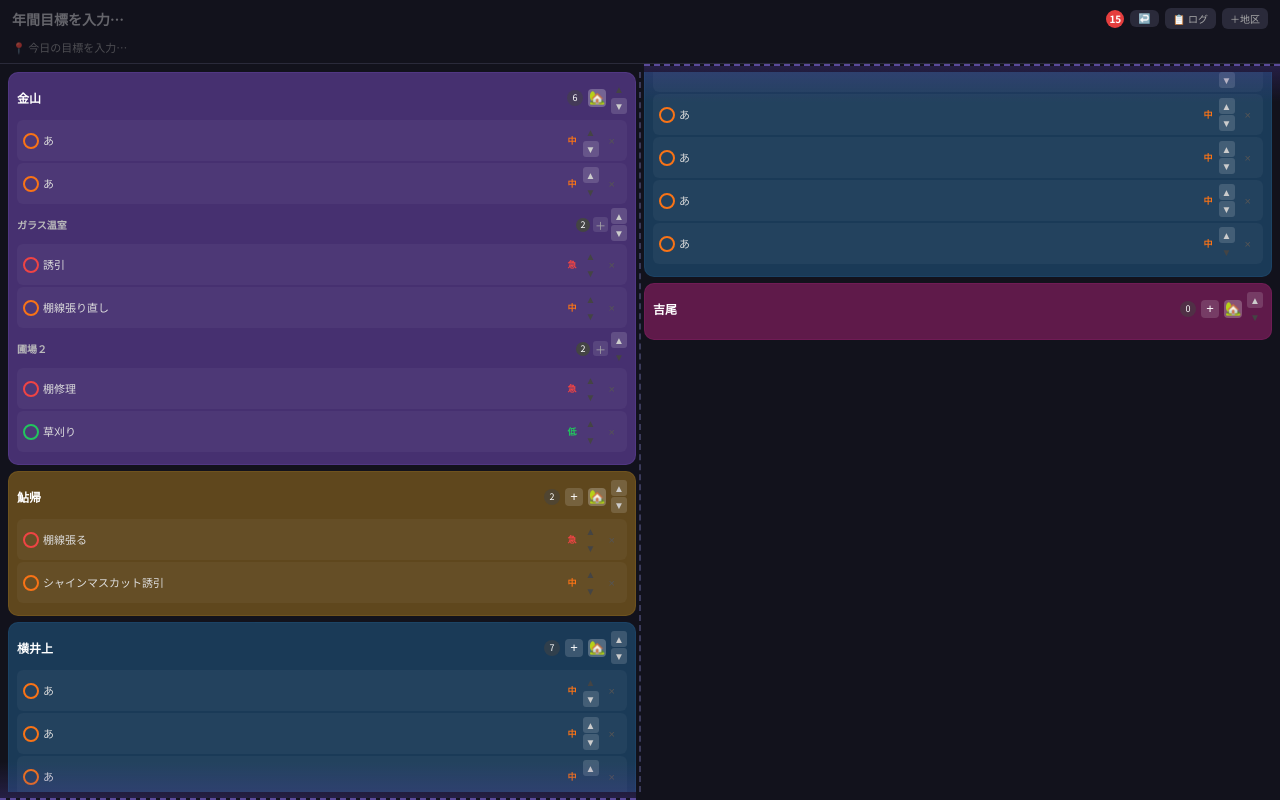
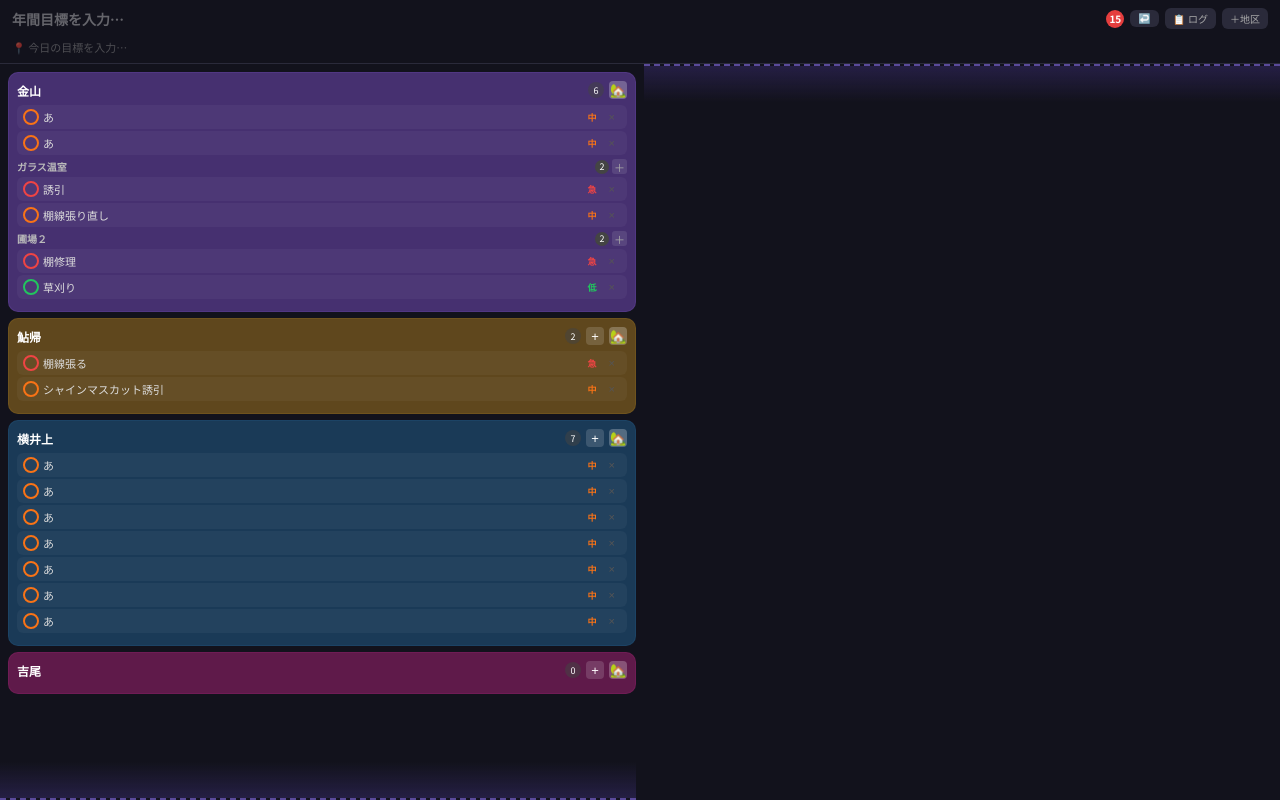
Before and after one commit to grapecampland/-todo, a React (Vite) app: page / in a window 1280 px wide. Built offline with nearby package versions, Linux system fonts and the light colour scheme.

Commit message:
Refactor MoveButtons into MoveMenu for better UX

```diff
--- a/src/main.jsx
+++ b/src/main.jsx
@@ -189,22 +189,37 @@
   );
 }
 
-// ↑↓ 並び替えボタン
-function MoveButtons({ onUp, onDown, canUp, canDown }) {
-  const btn = (label, onClick, enabled) => (
-    <button onClick={onClick} disabled={!enabled} style={{
-      background: enabled ? "rgba(255,255,255,0.15)" : "transparent",
-      border:"none", borderRadius:3, color: enabled ? "#ccc" : "#444",
-      cursor: enabled ? "pointer" : "default",
-      width:16, height:16, fontSize:10, display:"flex",
-      alignItems:"center", justifyContent:"center", padding:0, flexShrink:0,
-    }}>{label}</button>
-  );
+// アクションポップアップメニュー（移動＋編集＋削除）
+function MoveMenu({ x, y, canUp, canDown, onUp, onDown, onEdit, onDelete, onClose }) {
   return (
-    <div style={{ display:"flex", flexDirection:"column", gap:1 }}>
-      {btn("▲", onUp, canUp)}
-      {btn("▼", onDown, canDown)}
-    </div>
+    <>
+      <div onClick={onClose} style={{ position:"fixed", inset:0, zIndex:900 }} />
+      <div style={{
+        position:"fixed", left: Math.min(x, window.innerWidth - 130), top: Math.min(y, window.innerHeight - 200),
+        zIndex:1000, background:"#2a2a3a", border:"1px solid #555",
+        borderRadius:10, overflow:"hidden", boxShadow:"0 4px 20px rgba(0,0,0,0.8)", minWidth:130,
+      }}>
+        {onEdit && <button onClick={() => { onEdit(); onClose(); }} style={{
+          display:"block", width:"100%", padding:"10px 16px", background:"transparent",
+          border:"none", color:"#fff", cursor:"pointer", textAlign:"left", fontSize:13,
+          borderBottom:"1px solid #3a3a4a"
+        }}>✏️ 編集</button>}
+        <button onClick={() => { if(canUp) { onUp(); onClose(); } }} style={{
+          display:"block", width:"100%", padding:"10px 16px", background:"transparent",
+          border:"none", color: canUp ? "#fff" : "#555", cursor: canUp ? "pointer" : "default",
+          textAlign:"left", fontSize:13, borderBottom:"1px solid #3a3a4a"
+        }}>↑ 上に移動</button>
+        <button onClick={() => { if(canDown) { onDown(); onClose(); } }} style={{
+          display:"block", width:"100%", padding:"10px 16px", background:"transparent",
+          border:"none", color: canDown ? "#fff" : "#555", cursor: canDown ? "pointer" : "default",
+          textAlign:"left", fontSize:13, borderBottom: onDelete ? "1px solid #3a3a4a" : "none"
+        }}>↓ 下に移動</button>
+        {onDelete && <button onClick={() => { onDelete(); onClose(); }} style={{
+          display:"block", width:"100%", padding:"10px 16px", background:"transparent",
+          border:"none", color:"#ef4444", cursor:"pointer", textAlign:"left", fontSize:13,
+        }}>🗑️ 削除</button>}
+      </div>
+    </>
   );
 }
 
@@ -212,7 +227,12 @@
 function Task({ task, onChange, onDelete, onMoveUp, onMoveDown, canUp, canDown }) {
   const [editing, setEditing] = useState(false);
   const [v, setV] = useState(task.text);
+  const [moveMenu, setMoveMenu] = useState(null);
   const c = P_COLOR[task.pri];
+
+  const lp = useLongPress((e) => {
+    setMoveMenu({ x: e?.clientX || 100, y: e?.clientY || 100 });
+  });
 
   return (
     <div style={{ display:"flex", alignItems:"center", gap:4, padding:"4px 6px",
@@ -227,7 +247,9 @@
             style={{ flex:1, background:"transparent", border:"none", borderBottom:"1px solid #aaa",
               color:"#fff", fontSize:11, outline:"none" }} />
         : <span onClick={() => setEditing(true)}
-            style={{ flex:1, fontSize:11, color:"#ddd", lineHeight:1.3, cursor:"text" }}>
+            {...lp}
+            onTouchStart={(e) => { lp.onTouchStart(e); }}
+            style={{ flex:1, fontSize:11, color:"#ddd", lineHeight:1.3, cursor:"text", userSelect:"none" }}>
             {task.text}
           </span>
       }
@@ -238,11 +260,16 @@
           border:"none", cursor:"pointer", padding:"1px 2px", flexShrink:0 }}>
         {task.pri}
       </button>
-      <MoveButtons onUp={onMoveUp} onDown={onMoveDown} canUp={canUp} canDown={canDown} />
       <button onClick={() => onDelete(task)}
         style={{ color:"#555", background:"transparent", border:"none", cursor:"pointer", fontSize:11, flexShrink:0 }}>
         ×
       </button>
+      {moveMenu && (
+        <MoveMenu x={moveMenu.x} y={moveMenu.y}
+          canUp={canUp} canDown={canDown}
+          onUp={onMoveUp} onDown={onMoveDown}
+          onClose={() => setMoveMenu(null)} />
+      )}
     </div>
   );
 }
@@ -251,6 +278,7 @@
 function Group({ group, onChange, onAddTask, onDelete, onMoveUp, onMoveDown, canUp, canDown }) {
   const [menu, setMenu] = useState(null);
   const [editOpen, setEditOpen] = useState(false);
+  const [moveMenu, setMoveMenu] = useState(null);
 
   const lp = useLongPress((e) => {
     setMenu({ x: e?.clientX || 100, y: e?.clientY || 100 });
@@ -276,8 +304,12 @@
       {group.name && (
         <div style={{ display:"flex", justifyContent:"space-between", alignItems:"center", marginBottom:3 }}>
           <span
-            {...lp}
             onTouchStart={(e) => { lp.onTouchStart(e); }}
+            onTouchEnd={lp.onTouchEnd}
+            onTouchMove={lp.onTouchMove}
+            onMouseDown={lp.onMouseDown}
+            onMouseUp={lp.onMouseUp}
+            onMouseLeave={lp.onMouseLeave}
             style={{ fontSize:10, fontWeight:"bold", color:"#bbb", cursor:"context-menu", userSelect:"none", flex:1 }}>
             {group.name}
           </span>
@@ -289,8 +321,13 @@
             <button onClick={onAddTask} style={{ background:"rgba(255,255,255,0.1)", border:"none",
               borderRadius:3, color:"#aaa", cursor:"pointer", width:15, height:15, fontSize:11,
               display:"flex", alignItems:"center", justifyContent:"center" }}>＋</button>
-            <MoveButtons onUp={onMoveUp} onDown={onMoveDown} canUp={canUp} canDown={canDown} />
           </div>
+          {moveMenu && (
+            <MoveMenu x={moveMenu.x} y={moveMenu.y}
+              canUp={canUp} canDown={canDown}
+              onUp={onMoveUp} onDown={onMoveDown}
+              onClose={() => setMoveMenu(null)} />
+          )}
         </div>
       )}
       {group.tasks.map((t, i) => (
@@ -326,6 +363,7 @@
 function AreaCard({ area, setAreas, onDelete, onAddTask, onAreaDragStart, onMoveUp, onMoveDown, canUp, canDown }) {
   const [menu, setMenu] = useState(null);
   const [editOpen, setEditOpen] = useState(false);
+  const [moveMenu, setMoveMenu] = useState(null);
 
   const onUpdate = (updated) => setAreas(prev => prev.map(a => a.id===updated.id ? updated : a));
   const total = area.groups.reduce((s,g) => s + g.tasks.filter(t=>!t.done).length, 0);
@@ -346,7 +384,7 @@
     touchPos.current = { x: t.clientX, y: t.clientY };
     lpTimer.current = setTimeout(() => {
       didLongPress.current = true;
-      setMenu({ x: touchPos.current.x, y: touchPos.current.y });
+      setMoveMenu({ x: touchPos.current.x, y: touchPos.current.y });
     }, 500);
   };
   const nameTouchEnd = () => clearTimeout(lpTimer.current);
@@ -355,7 +393,7 @@
     touchPos.current = { x: e.clientX, y: e.clientY };
     lpTimer.current = setTimeout(() => {
       didLongPress.current = true;
-      setMenu({ x: touchPos.current.x, y: touchPos.current.y });
+      setMoveMenu({ x: touchPos.current.x, y: touchPos.current.y });
     }, 500);
   };
   const nameMouseUp = () => clearTimeout(lpTimer.current);
@@ -365,7 +403,8 @@
     <div style={{ background: area.color+"bb", borderRadius:10, padding:8, border:`1px solid ${area.color}99` }}>
       <div style={{ display:"flex", alignItems:"center", gap:5, marginBottom:6 }}>
         <span onClick={nameClick}
-          onTouchStart={nameTouchStart} onTouchEnd={nameTouchEnd} onTouchMove={nameTouchEnd}
+          onTouchStart={(e) => { nameTouchStart(e); }}
+          onTouchEnd={nameTouchEnd} onTouchMove={nameTouchEnd}
           onMouseDown={nameMouseDown} onMouseUp={nameMouseUp} onMouseLeave={nameMouseUp}
           style={{ flex:1, fontWeight:"bold", fontSize:12, color:"#fff", cursor:"pointer", userSelect:"none" }}>
           {area.name}
@@ -384,7 +423,14 @@
           style={{ background:"rgba(255,255,255,0.25)", border:"none", borderRadius:4, color:"#fff",
             cursor:"pointer", width:18, height:18, fontSize:13, display:"flex",
             alignItems:"center", justifyContent:"center" }}>🏡</button>
-        <MoveButtons onUp={onMoveUp} onDown={onMoveDown} canUp={canUp} canDown={canDown} />
+        {moveMenu && (
+          <MoveMenu x={moveMenu.x} y={moveMenu.y}
+            canUp={canUp} canDown={canDown}
+            onUp={onMoveUp} onDown={onMoveDown}
+            onEdit={() => setEditOpen(true)}
+            onDelete={onDelete}
+            onClose={() => setMoveMenu(null)} />
+        )}
       </div>
 
       {area.groups.map((g, gi) => (
```
